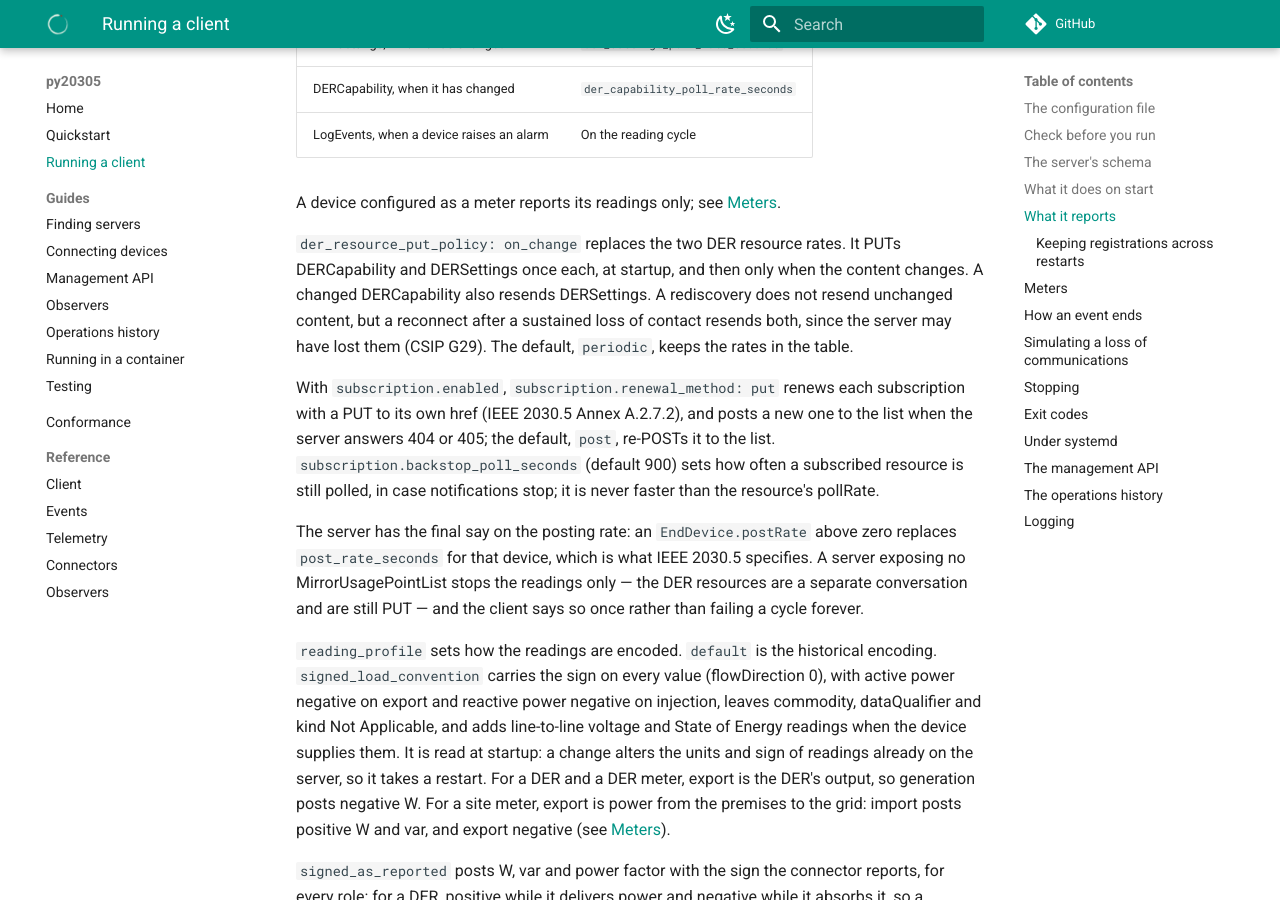
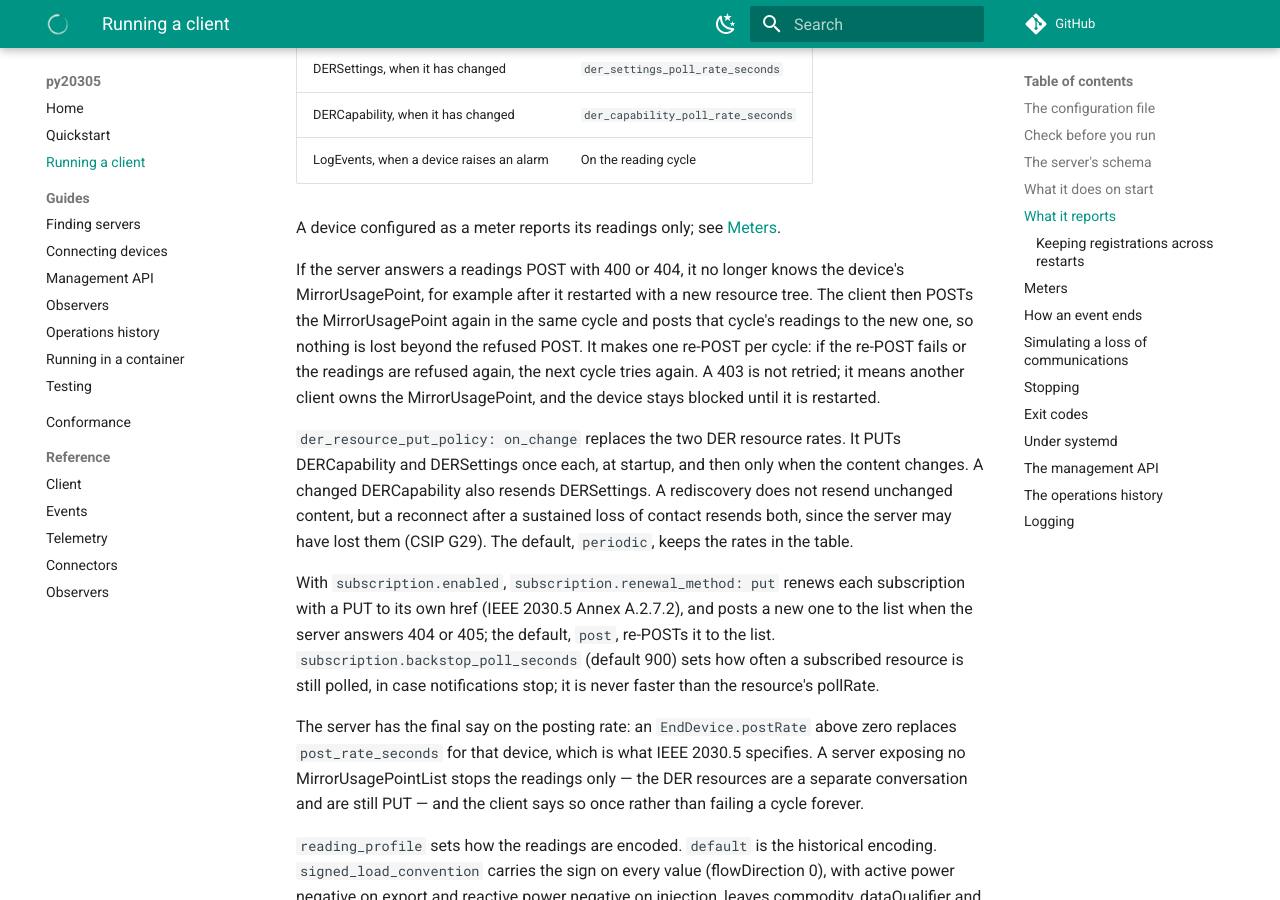
Before and after one commit to DERSecurity/py20305, an MkDocs documentation site: the page built from docs/running.md, in a window 1280 px wide and 900 px high, scrolled down 2935 px. Built offline with MkDocs 1.6.1 and Material for MkDocs 9.7.7, drawn with Linux system fonts in a browser that asks for light colours; comment, search, counter and statistics services are not loaded; some of the changed text lies outside the part shown.

Commit message:
Document CSIP-AUS detection, DOE mode defaults and MirrorUsagePoint recovery

```diff
--- a/docs/running.md
+++ b/docs/running.md
@@ -83,7 +83,8 @@
   `supported_modes2()` when it implements a method it cannot honor on the
   device.
 - **`extensions`** are schemas in other namespaces. `auto` detects CSIP-AUS from
-  the namespaces the server declares.
+  the namespaces the server declares, on every discovery. A list replaces
+  detection: `[]` sends no CSIP-AUS elements to a server that declares them.
 
 Inbound, the client accepts any element either edition defines and logs, at
 INFO, each element the server sends that its base does not define and which
@@ -132,6 +133,15 @@
 | LogEvents, when a device raises an alarm | On the reading cycle |
 
 A device configured as a meter reports its readings only; see [Meters](#meters).
+
+If the server answers a readings POST with 400 or 404, it no longer knows the
+device's MirrorUsagePoint, for example after it restarted with a new resource
+tree. The client then POSTs the MirrorUsagePoint again in the same cycle and
+posts that cycle's readings to the new one, so nothing is lost beyond the
+refused POST. It makes one re-POST per cycle: if the re-POST fails or the
+readings are refused again, the next cycle tries again. A 403 is not retried;
+it means another client owns the MirrorUsagePoint, and the device stays
+blocked until it is restarted.
 
 `der_resource_put_policy: on_change` replaces the two DER resource rates. It
 PUTs DERCapability and DERSettings once each, at startup, and then only when
```
Also changed, not shown: docs/index.md (+6 -1 lines).
